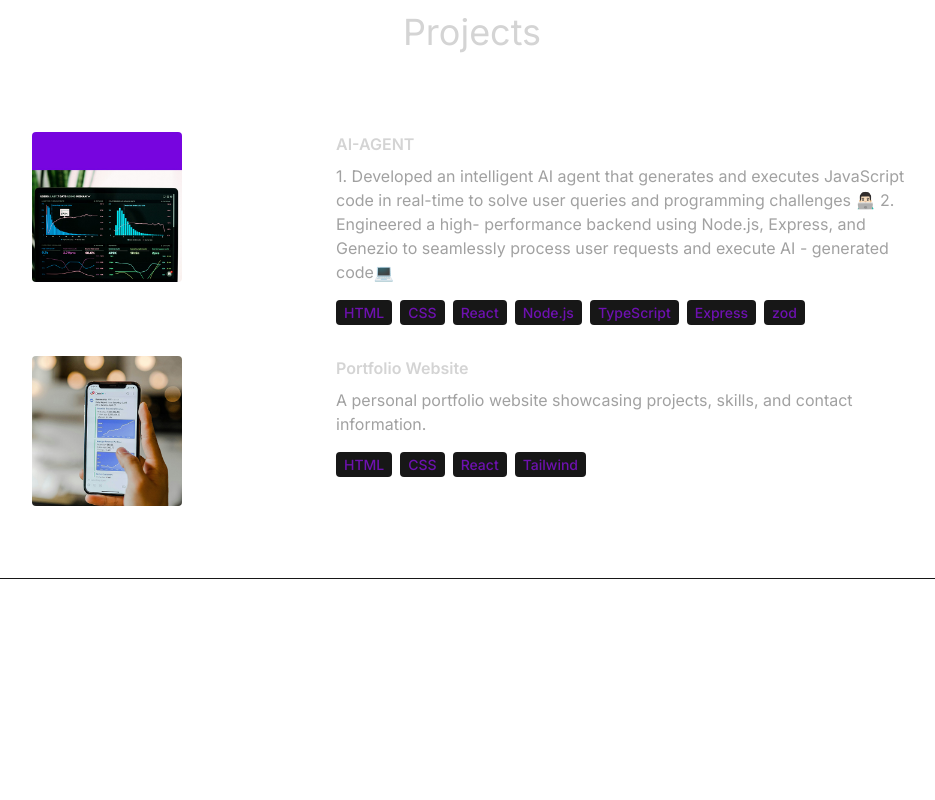
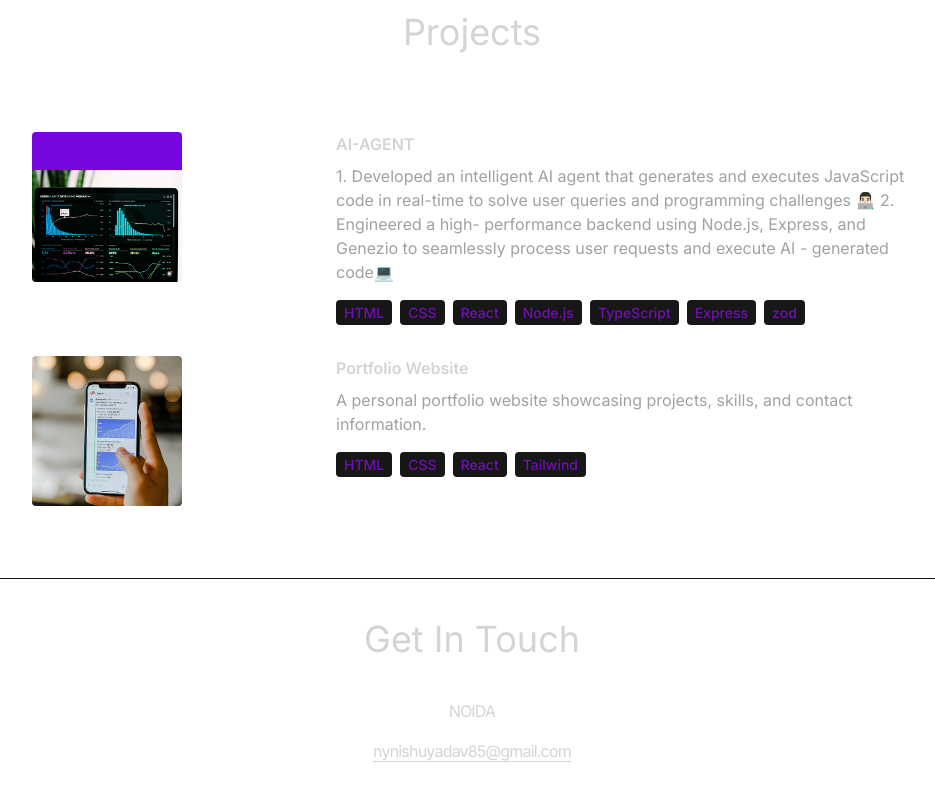
Before and after one commit to nynishuyadav85/react-portfolio-nishant, a React (Vite) app: page / in a window 1280 px wide. Shown: the part 2716-3516 px from the top of the page, without its empty margins (168-1103 px from the left). Before the commit the page ends 3295 px from the top, so only its background shows below. Built offline with nearby package versions, Linux system fonts and the light colour scheme.

Commit message:
created a contact section

```diff
--- a/src/App.jsx
+++ b/src/App.jsx
@@ -1,5 +1,6 @@
 import './App.css'
 import About from './components/About'
+import Contact from './components/Contact'
 import Experience from './components/Experience'
 import Hero from './components/Hero'
 import Navbar from './components/Navbar'
@@ -21,6 +22,7 @@ function App() {
         <Technologies />
         <Experience />
         <Project />
+        <Contact />
       </div>
 
 
--- /dev/null
+++ b/src/components/Contact.jsx
@@ -0,0 +1,16 @@
+import React from 'react'
+import { CONTACT } from '../constants'
+
+const Contact = () => {
+    return (
+        <div className='border-b border-neutral-900 pb-20'>
+            <h2 className='my-10 text-center text-4xl'>Get In Touch</h2>
+            <div className='text-center tracking-tighter'>
+                <p className='my-4'>{CONTACT.address}</p>
+                <a href='#' className='border-b'>{CONTACT.email}</a>
+            </div>
+        </div>
+    )
+}
+
+export default Contact
--- a/src/constants/index.js
+++ b/src/constants/index.js
@@ -1,7 +1,5 @@
 import project1 from "../assets/projects/project-1.jpg";
 import project2 from "../assets/projects/project-2.jpg";
-import project3 from "../assets/projects/project-3.jpg";
-import project4 from "../assets/projects/project-4.jpg";
 
 export const HERO_CONTENT = `I am a passionate full stack developer with a knack for crafting robust and scalable web applications. With 5 years of hands-on experience, I have honed my skills in front-end technologies like React and Next.js, as well as back-end technologies like Node.js, MySQL, PostgreSQL, and MongoDB. My goal is to leverage my expertise to create innovative solutions that drive business growth and deliver exceptional user experiences.`;
 
@@ -42,7 +40,6 @@ export const PROJECTS = [
 ];
 
 export const CONTACT = {
-  address: "767 Fifth Avenue, New York, NY 10153 ",
-  phoneNo: "+12 4555 666 00 ",
-  email: "me@example.com",
+  address: "NOIDA",
+  email: "nynishuyadav85@gmail.com",
 };
```
